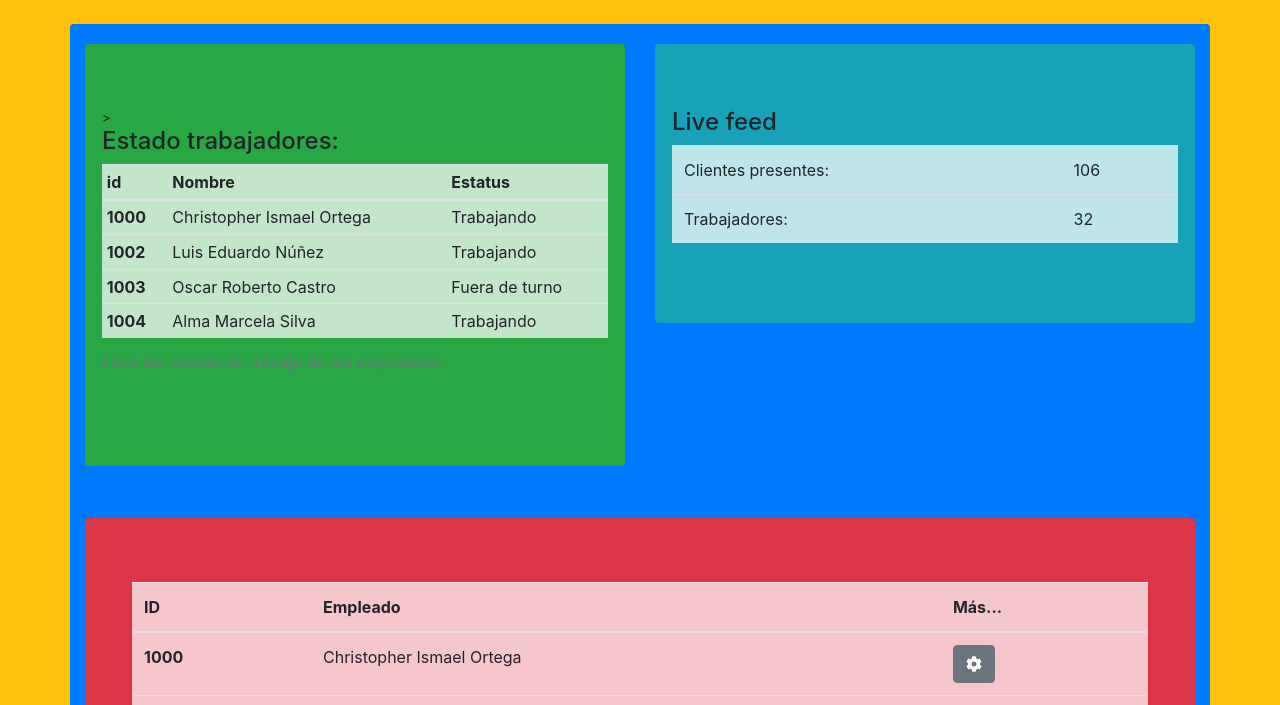
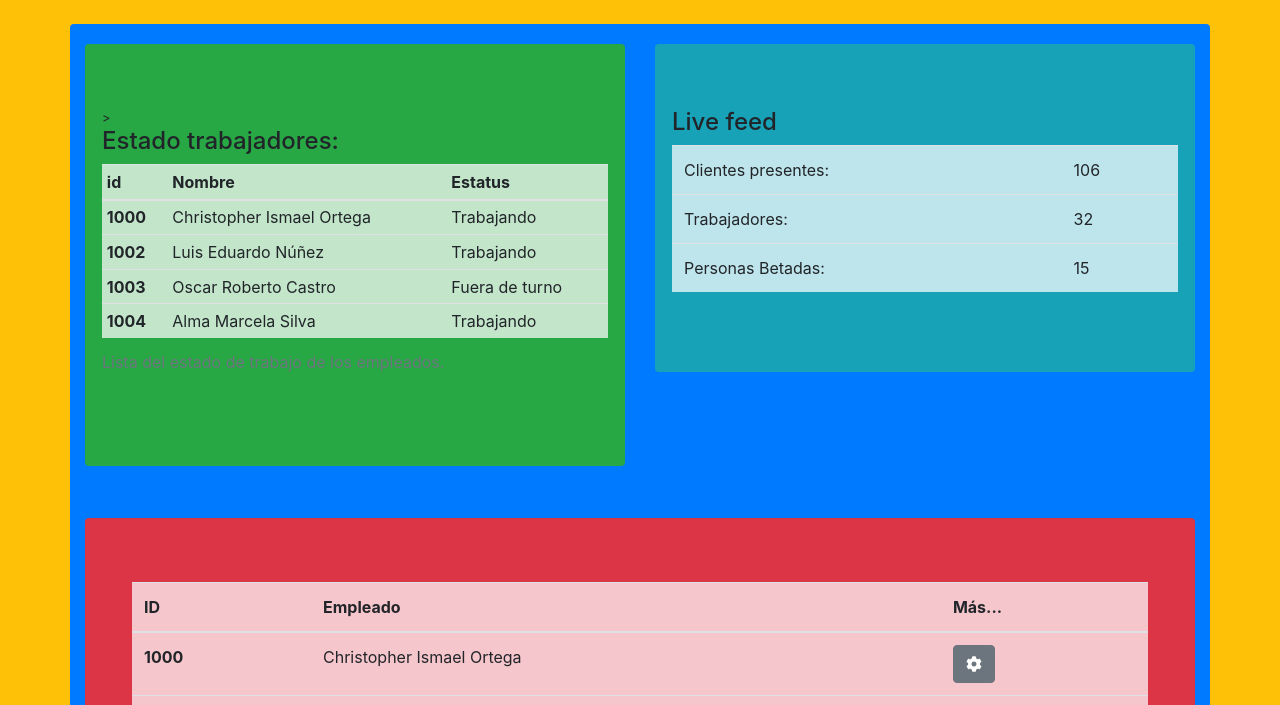
Before and after one commit to lchrios/TheClubOS, a plain HTML site: page admin.html in a window 1280 px wide. Shown: the part 67-772 px from the top of the page. Drawn offline with nearby package versions, Linux system fonts and the light colour scheme.

Commit message:
update admin.html

```diff
--- a/admin.html
+++ b/admin.html
@@ -101,6 +101,10 @@
                 <tr>
                   <td>Trabajadores:</td>
                   <td id="numTrabajadores">32</td>
+                </tr>
+                <tr>
+                  <td>Personas Betadas:</td>
+                  <td id="numTrabajadores">15</td>
                 </tr>
               </table>
             </div>
```
